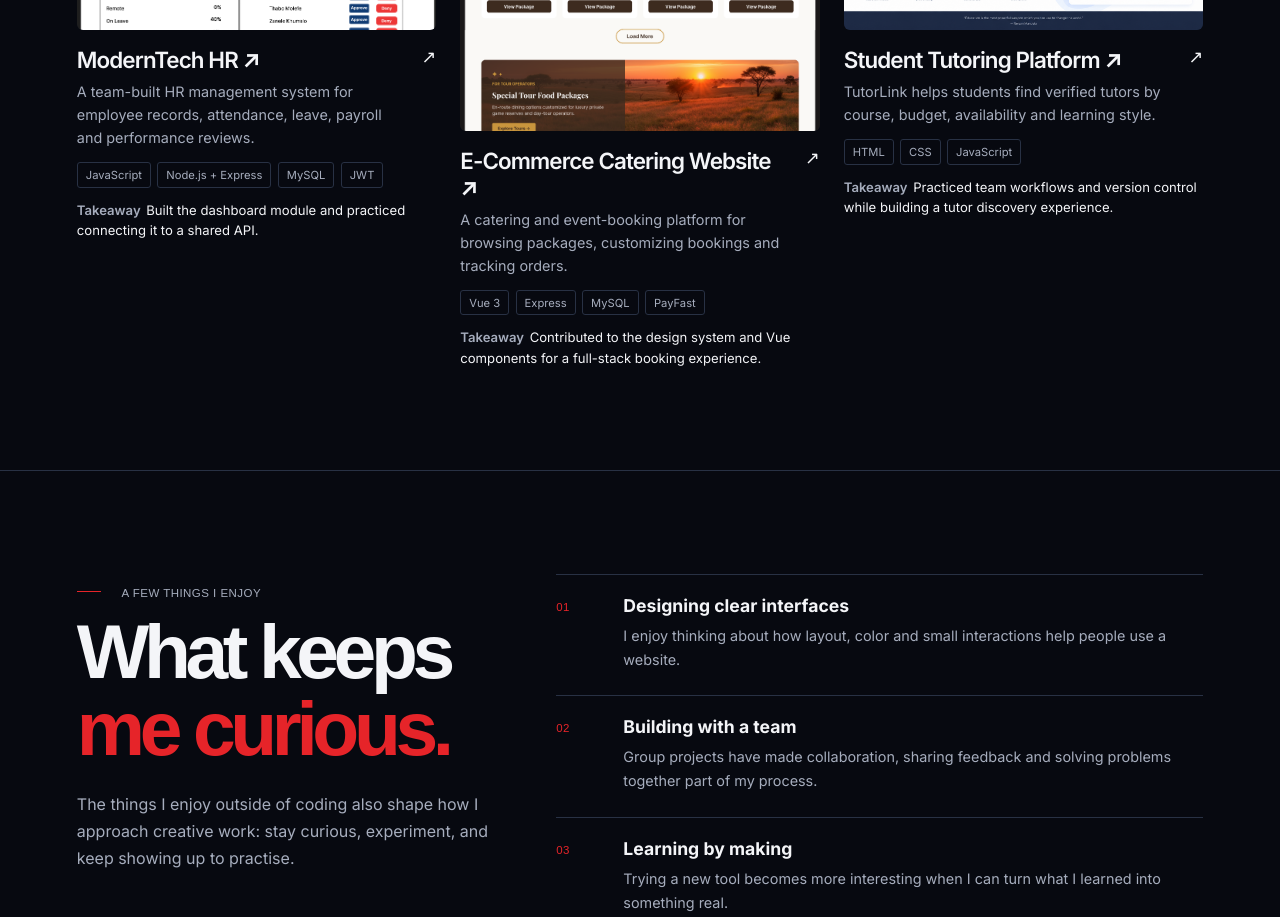
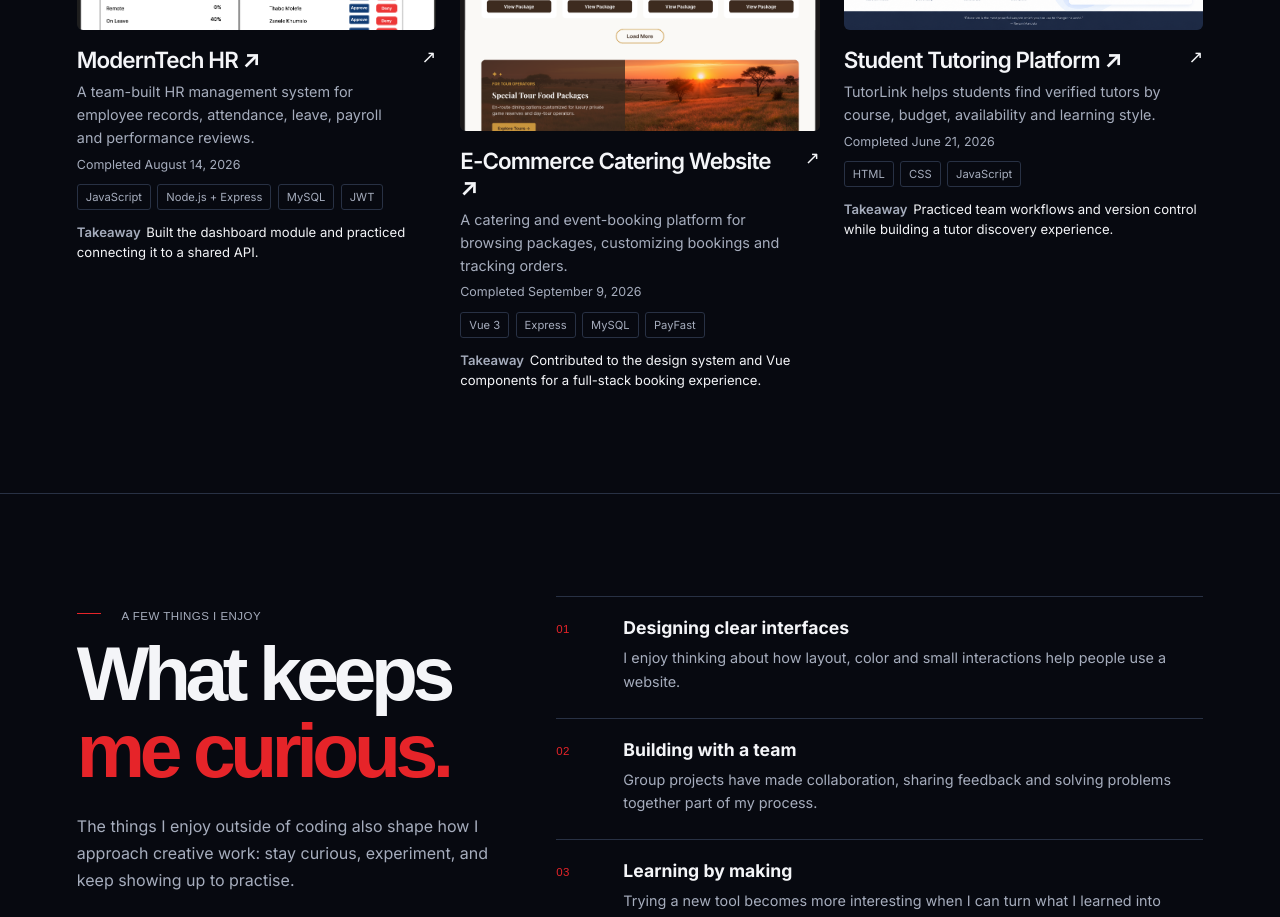
Before and after one commit to rushinpresence18-cloud/Portfolio-Design, a Vue app: page / in a window 1280 px wide. Shown: the part 3940-4857 px from the top of the page. Built offline with nearby package versions, Linux system fonts and the light colour scheme; a web font is replaced by a local one.

Commit message:
Updated the project cards

```diff
--- a/src/assets/styles/main.css
+++ b/src/assets/styles/main.css
@@ -114,6 +114,7 @@
 .project-title { color: var(--paper); text-decoration: none; font-size: 1.4rem; font-weight: 600; letter-spacing: -.04em; }
 .project-title:hover { color: var(--accent); }
 .project-desc { margin: .45rem 0 0; color: var(--muted); font-size: .9rem; line-height: 1.6; }
+.project-completed { margin: .45rem 0 0; color: var(--muted); font-size: .78rem; }
 .project-learned { margin: .75rem 0 0; font-size: .82rem; line-height: 1.55; color: var(--paper); }
 .project-learned span { color: var(--muted); font-weight: 600; margin-right: .35rem; }
 .tags { display: flex; flex-wrap: wrap; gap: .4rem; margin-top: .8rem; }
--- a/src/components/ui/ProjectCard.vue
+++ b/src/components/ui/ProjectCard.vue
@@ -21,6 +21,7 @@ function assetUrl(path) {
       <div>
         <a class="project-title" :href="project.live || project.github" target="_blank" rel="noreferrer">{{ project.title }} ↗</a>
         <p class="project-desc">{{ project.description }}</p>
+        <p v-if="project.completed" class="project-completed">Completed {{ project.completed }}</p>
       </div>
       <a class="arrow-link" :href="project.live || project.github" target="_blank" rel="noreferrer" :aria-label="project.live ? `Open ${project.title} live site` : `Open ${project.title} on GitHub`">↗</a>
     </div>
--- a/src/data/projects.js
+++ b/src/data/projects.js
@@ -4,6 +4,7 @@ export const projects = [
     title: 'ModernTech HR',
     image: '/projects/moderntech-hr.png',
     alt: 'Preview of the ModernTech HR system',
+    completed: 'August 14, 2026',
     live: 'https://nikitamullerr.github.io/HR_System-Group-4/',
     github: 'https://github.com/nikitamullerr/Group-4_HRSystem_Project2',
     stack: ['JavaScript', 'Node.js + Express', 'MySQL', 'JWT'],
@@ -15,6 +16,7 @@ export const projects = [
     title: 'E-Commerce Catering Website',
     image: '/projects/occasion-catering.png',
     alt: 'Preview of the Occasion catering booking platform',
+    completed: 'September 9, 2026',
     github: 'https://github.com/chefmanie27-pixel/Occasion-catering',
     stack: ['Vue 3', 'Express', 'MySQL', 'PayFast'],
     description: 'A catering and event-booking platform for browsing packages, customizing bookings and tracking orders.',
@@ -25,6 +27,7 @@ export const projects = [
     title: 'Student Tutoring Platform',
     image: '/projects/studyhub-tutoring.png',
     alt: 'Preview of the TutorLink student tutoring platform',
+    completed: 'June 21, 2026',
     live: 'https://nikitamullerr.github.io/HTML_CSS_JavaScript_Showcase/',
     github: 'https://github.com/nikitamullerr/HTML_CSS_JavaScript_Showcase',
     stack: ['HTML', 'CSS', 'JavaScript'],
```
